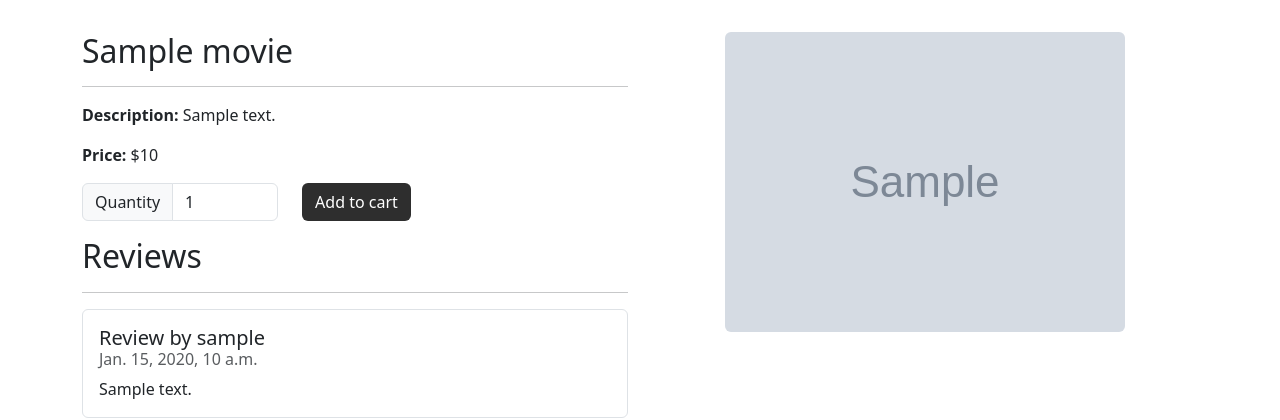
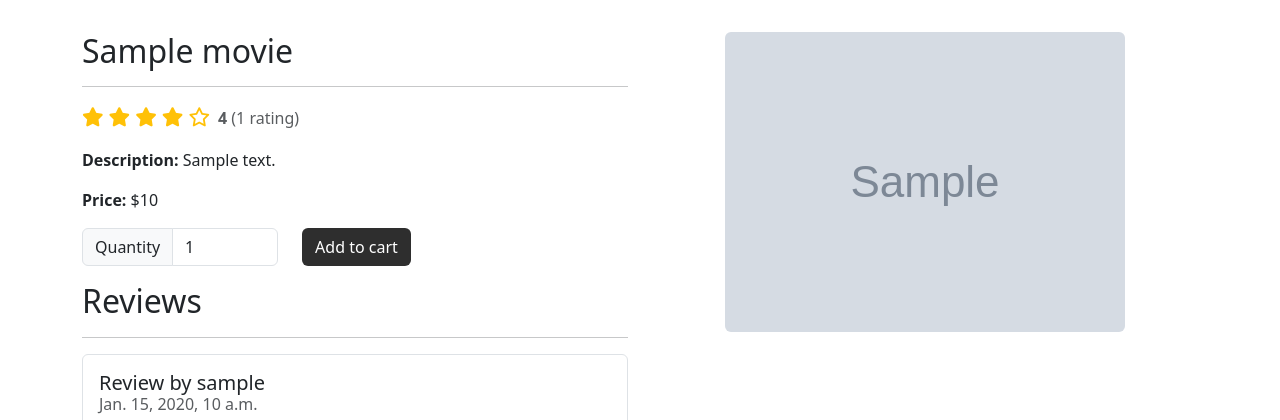
Before and after one commit to UjaanRakshit/ujaan-moviesstore, a Django app: template movies/templates/movies/show.html in a window 1280 px wide. Shown: the part 82-502 px from the top of the page. Run offline with Django 5.2, Linux system fonts and the light colour scheme; the template is opened without the code that fills it: most values are stand-ins (such as "Sample title", 1, 10 or a date in 2020); grey boxes marked "Sample" are stand-in pictures; some libraries are stand-ins or nearby versions.

Commit message:
User Story 2 is complete. Successfully implemented the rating system.

```diff
--- a/movies/admin.py
+++ b/movies/admin.py
@@ -1,7 +1,8 @@
 from django.contrib import admin
-from .models import Movie, Review
+from .models import Movie, Review, Rating
 class MovieAdmin(admin.ModelAdmin):
     ordering = ['name']
     search_fields = ['name']
 admin.site.register(Movie, MovieAdmin)
 admin.site.register(Review)
+admin.site.register(Rating)
--- a/movies/templates/movies/show.html
+++ b/movies/templates/movies/show.html
@@ -7,6 +7,30 @@
       <div class="col-md-6 mx-auto mb-3">
         <h2>{{ template_data.movie.name }}</h2>
         <hr />
+
+        <!-- Average Rating Display -->
+        <div class="mb-3">
+          <div class="d-flex align-items-center">
+            <div class="stars-display me-2">
+              {% for i in "12345" %}
+                {% if forloop.counter <= template_data.average_rating %}
+                  <i class="fas fa-star text-warning"></i>
+                {% else %}
+                  <i class="far fa-star text-warning"></i>
+                {% endif %}
+              {% endfor %}
+            </div>
+            <span class="text-muted">
+              <b>{{ template_data.average_rating }}</b>
+              {% if template_data.rating_count == 1 %}
+                ({{ template_data.rating_count }} rating)
+              {% else %}
+                ({{ template_data.rating_count }} ratings)
+              {% endif %}
+            </span>
+          </div>
+        </div>
+
         <p><b>Description:</b> {{ template_data.movie.description }}</p>
         <p><b>Price:</b> ${{ template_data.movie.price }}</p>
         <p class="card-text">
@@ -37,6 +61,7 @@
             <h6 class="card-subtitle mb-2 text-muted">
               {{ review.date }}
             </h6>
+
             <p class="card-text">{{ review.comment }}</p>
             {% if user.is_authenticated and user == review.user %}
             <a class="btn btn-primary"
@@ -61,6 +86,7 @@
                   <b class="text-start">Create a review</b><br /><br />
                   <form method="POST" action="{% url 'movies.create_review' id=template_data.movie.id %}">
                     {% csrf_token %}
+
                     <p>
                       <label for="comment">Comment:</label>
                       <textarea name="comment" required class="form-control" id="comment"></textarea>
@@ -81,8 +107,97 @@
       </div>
       <div class="col-md-6 mx-auto mb-3 text-center">
         <img src="{{ template_data.movie.image.url }}" class="rounded img-card-400" />
+
+        <!-- Rating Form under poster -->
+        {% if user.is_authenticated %}
+        <div class="card shadow p-3 mt-4 rounded">
+          <div class="card-body">
+            <h5 class="text-center mb-3">
+              {% if template_data.user_rating %}
+                Your Rating: {{ template_data.user_rating.rating }} <i class="fas fa-star text-warning"></i>
+              {% else %}
+                Rate this movie
+              {% endif %}
+            </h5>
+            <form method="POST" action="{% url 'movies.submit_rating' id=template_data.movie.id %}">
+              {% csrf_token %}
+              <div class="star-rating-center mb-3">
+                <input type="radio" id="star5" name="rating" value="5"
+                  {% if template_data.user_rating and template_data.user_rating.rating == 5 %}checked{% endif %} required />
+                <label for="star5" title="5 stars"><i class="fas fa-star"></i></label>
+
+                <input type="radio" id="star4" name="rating" value="4"
+                  {% if template_data.user_rating and template_data.user_rating.rating == 4 %}checked{% endif %} required />
+                <label for="star4" title="4 stars"><i class="fas fa-star"></i></label>
+
+                <input type="radio" id="star3" name="rating" value="3"
+                  {% if template_data.user_rating and template_data.user_rating.rating == 3 %}checked{% endif %} required />
+                <label for="star3" title="3 stars"><i class="fas fa-star"></i></label>
+
+                <input type="radio" id="star2" name="rating" value="2"
+                  {% if template_data.user_rating and template_data.user_rating.rating == 2 %}checked{% endif %} required />
+                <label for="star2" title="2 stars"><i class="fas fa-star"></i></label>
+
+                <input type="radio" id="star1" name="rating" value="1"
+                  {% if template_data.user_rating and template_data.user_rating.rating == 1 %}checked{% endif %} required />
+                <label for="star1" title="1 star"><i class="fas fa-star"></i></label>
+              </div>
+              <div class="text-center">
+                <button type="submit" class="btn bg-dark text-white">
+                  {% if template_data.user_rating %}Update Rating{% else %}Submit Rating{% endif %}
+                </button>
+              </div>
+            </form>
+          </div>
+        </div>
+        {% endif %}
       </div>
     </div>
   </div>
 </div>
+
+<style>
+.star-rating, .star-rating-center {
+  display: flex;
+  flex-direction: row-reverse;
+  gap: 5px;
+}
+
+.star-rating {
+  justify-content: flex-end;
+}
+
+.star-rating-center {
+  justify-content: center;
+}
+
+.star-rating input[type="radio"],
+.star-rating-center input[type="radio"] {
+  display: none;
+}
+
+.star-rating label,
+.star-rating-center label {
+  cursor: pointer;
+  font-size: 2rem;
+  color: #ddd;
+  transition: color 0.2s;
+}
+
+.star-rating label:hover,
+.star-rating label:hover ~ label,
+.star-rating-center label:hover,
+.star-rating-center label:hover ~ label {
+  color: #ffc107;
+}
+
+.star-rating input[type="radio"]:checked ~ label,
+.star-rating-center input[type="radio"]:checked ~ label {
+  color: #ffc107;
+}
+
+.stars-display {
+  font-size: 1.2rem;
+}
+</style>
 {% endblock content %}
--- a/movies/urls.py
+++ b/movies/urls.py
@@ -3,6 +3,7 @@ from . import views
 urlpatterns = [
     path('', views.index, name='movies.index'),
     path('<int:id>/', views.show, name='movies.show'),
+    path('<int:id>/rating/submit/', views.submit_rating, name='movies.submit_rating'),
     path('<int:id>/review/create/', views.create_review, name='movies.create_review'),
     path('<int:id>/review/<int:review_id>/edit/', views.edit_review, name='movies.edit_review'),
     path('<int:id>/review/<int:review_id>/delete/', views.delete_review, name='movies.delete_review'),
```
Also changed, not shown: movies/models.py (+27 -0 lines), movies/views.py (+28 -1 lines), db.sqlite3, movies/migrations/0003_review_rating.py (added), movies/migrations/0004_remove_review_rating_rating.py (added), 1 other file.
